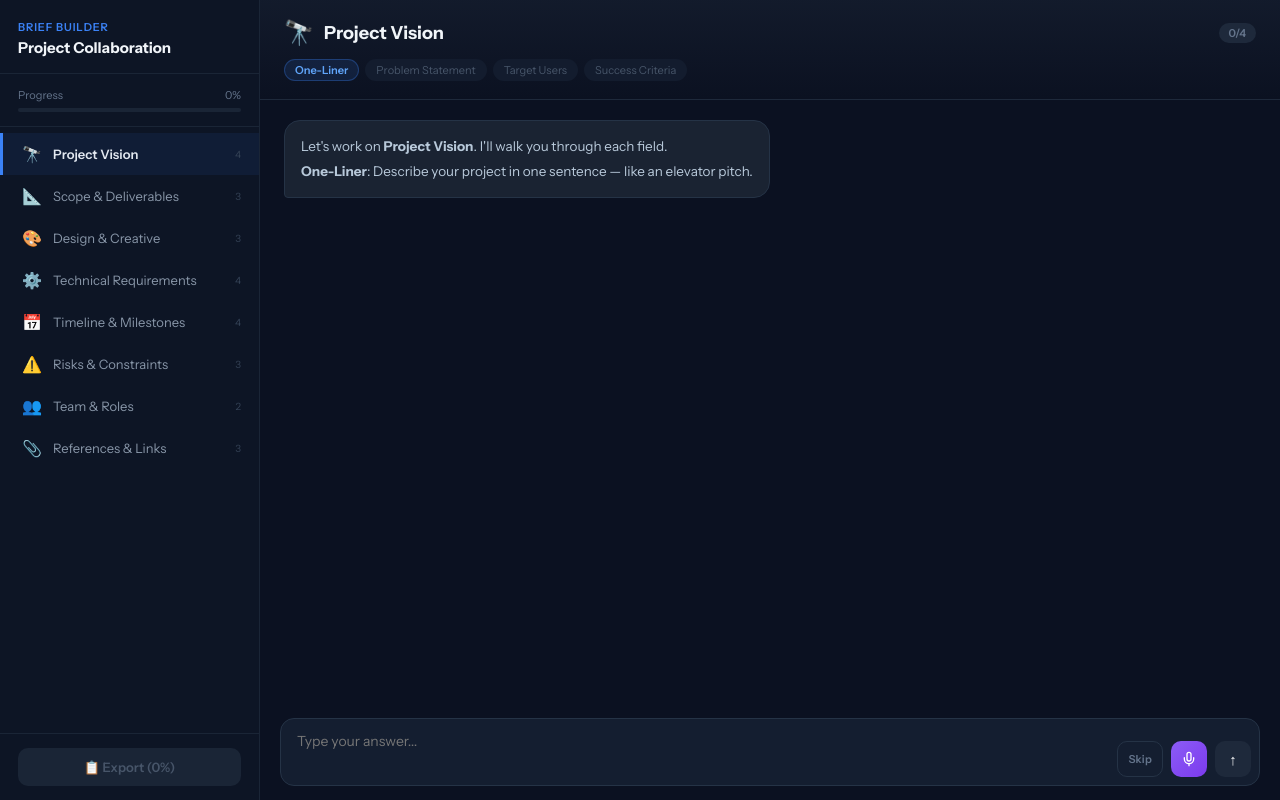
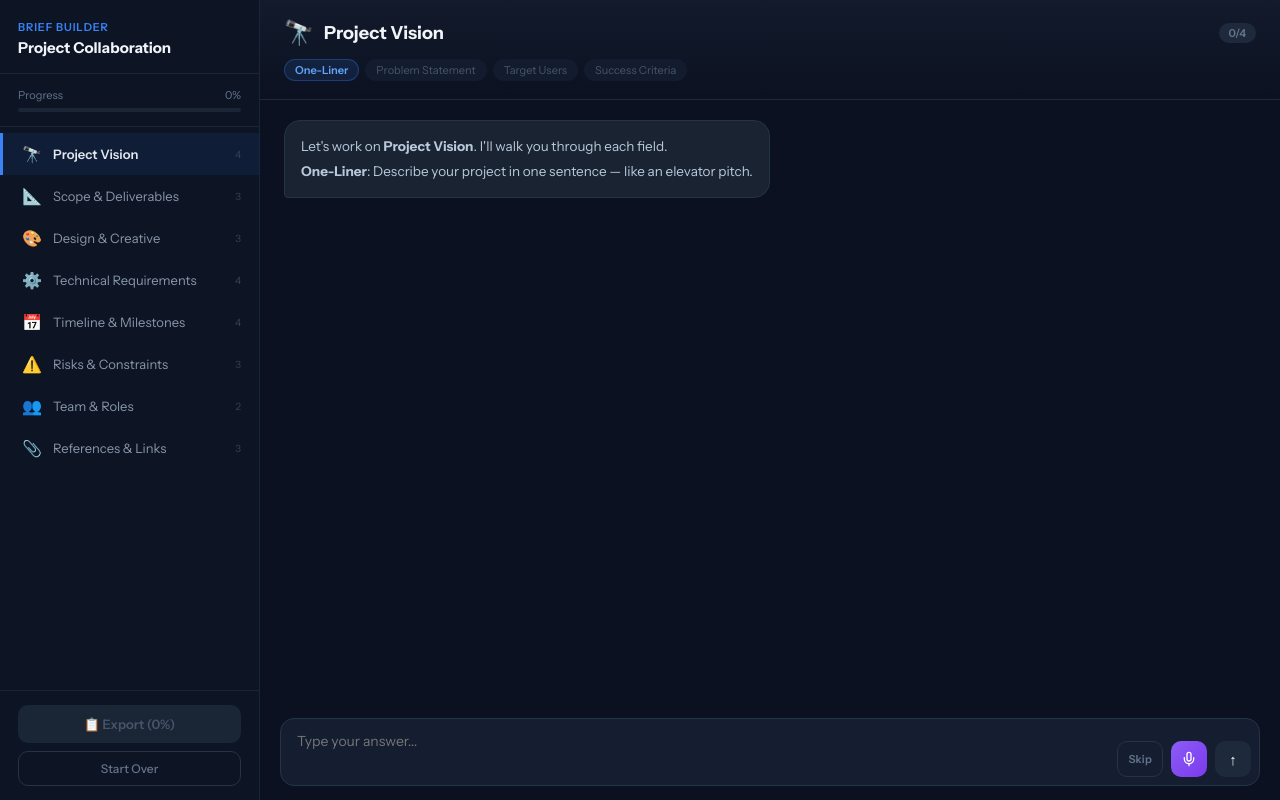
Before and after one commit to jeeminhan/Clearbrief, a Next.js app: page / in a window 1280 px wide. Built offline with nearby package versions, Linux system fonts and the light colour scheme.

Commit message:
feat: add Start Over button with confirmation in sidebar
Clears all form data, chat histories, and localStorage.
Two-click confirmation to prevent accidental resets.

```diff
--- a/app/BriefBuilder.js
+++ b/app/BriefBuilder.js
@@ -663,6 +663,18 @@ export default function BriefBuilder() {
     }
   };
 
+  const [showRestartConfirm, setShowRestartConfirm] = useState(false);
+
+  const handleRestart = () => {
+    setFormData({});
+    setChatHistories({});
+    setSenderName('');
+    setProjectName('');
+    setActiveSection(0);
+    setShowRestartConfirm(false);
+    localStorage.removeItem(STORAGE_KEY);
+  };
+
   const handleDownload = () => {
     const briefText = generateBriefText(formData, projectName, senderName);
     const blob = new Blob([briefText], { type: 'text/plain;charset=utf-8' });
@@ -758,6 +770,34 @@ export default function BriefBuilder() {
           >
             {progress.pct === 100 ? '📋  Export Brief' : `📋  Export (${progress.pct}%)`}
           </button>
+          {showRestartConfirm ? (
+            <div style={{ display: 'flex', gap: 6, marginTop: 8 }}>
+              <button
+                onClick={handleRestart}
+                style={{
+                  flex: 1, padding: '9px 0', border: 'none', borderRadius: 8, fontFamily: 'inherit',
+                  background: 'linear-gradient(135deg, #ef4444, #dc2626)',
+                  color: '#fff', fontSize: 12, fontWeight: 600, cursor: 'pointer',
+                }}
+              >Yes, restart</button>
+              <button
+                onClick={() => setShowRestartConfirm(false)}
+                style={{
+                  flex: 1, padding: '9px 0', border: '1px solid #253346', borderRadius: 8, fontFamily: 'inherit',
+                  background: 'transparent', color: '#94a3b8', fontSize: 12, fontWeight: 500, cursor: 'pointer',
+                }}
+              >Cancel</button>
+            </div>
+          ) : (
+            <button
+              onClick={() => setShowRestartConfirm(true)}
+              style={{
+                width: '100%', padding: '9px 0', border: '1px solid #253346', borderRadius: 10, fontFamily: 'inherit',
+                background: 'transparent', color: '#64748b', fontSize: 12, fontWeight: 500, cursor: 'pointer',
+                marginTop: 8,
+              }}
+            >Start Over</button>
+          )}
         </div>
       </div>
 
```
